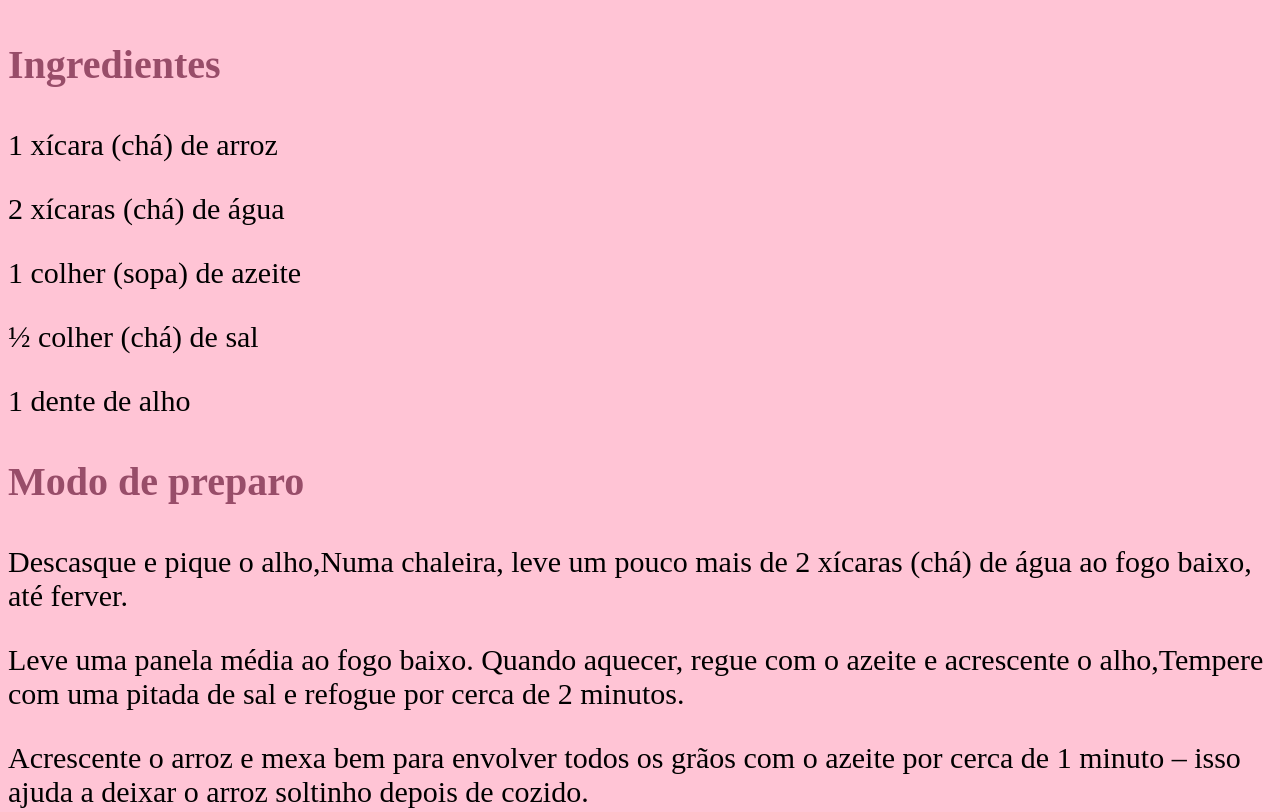
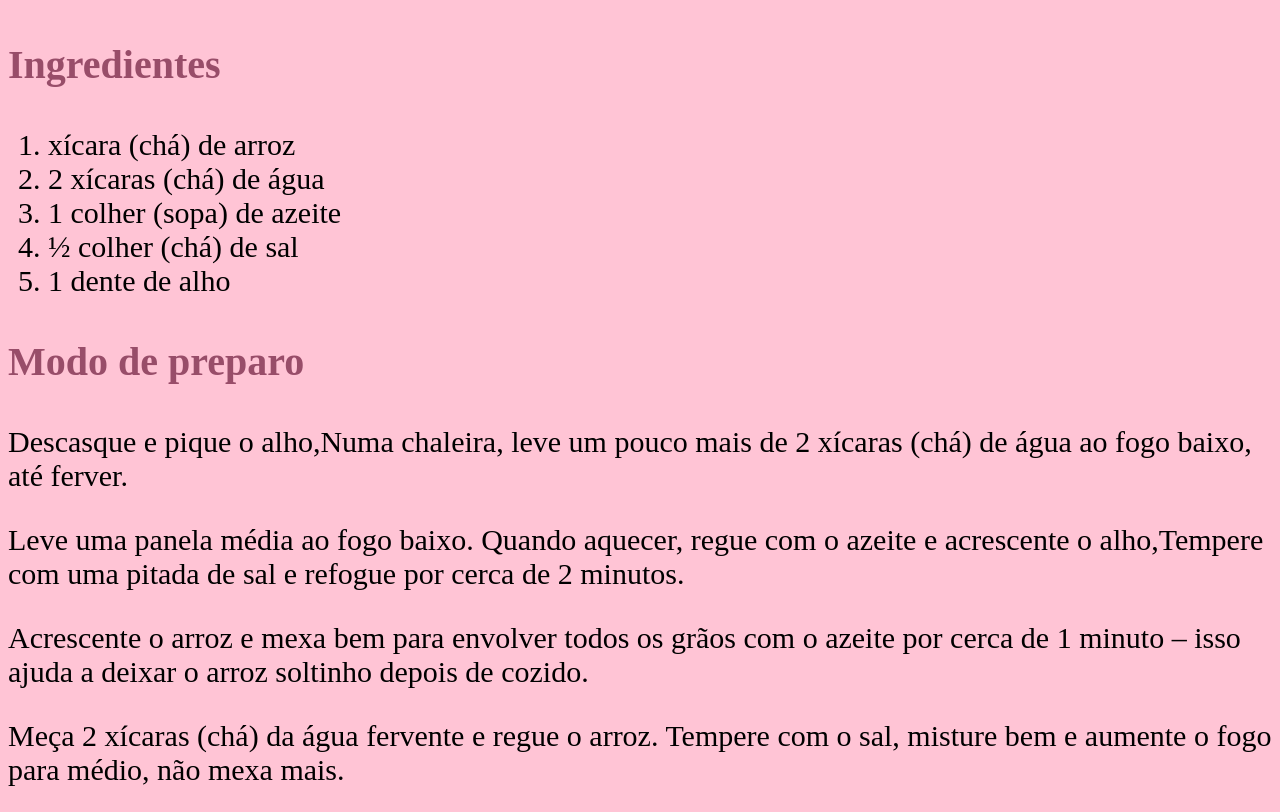
Before and after one commit to barbaramoorais/comidas-da-Ba-, a plain HTML site: page index.html in a window 1280 px wide. Shown: the part 1509-2321 px from the top of the page. Drawn offline with Linux system fonts and the light colour scheme.

Commit message:
comidas 05/09

```diff
--- a/index.html
+++ b/index.html
@@ -13,13 +13,13 @@
   <h2>Arroz branco</h2>
   <img src="arroz.jpg" alt="">
   <h3>Ingredientes</h3>
-  <p>1 xícara (chá) de arroz
-</p>
-<p>2 xícaras (chá) de água</p>
-<p>1 colher (sopa) de azeite</p>
-<p>½ colher (chá) de sal
-</p>
-<p>1 dente de alho</p>
+  <ol>
+    <li>xícara (chá) de arroz</li>
+    <li>2 xícaras (chá) de água</li>
+    <li>1 colher (sopa) de azeite</li>
+    <li>½ colher (chá) de sal</li>
+    <li>1 dente de alho</li>
+  </ol>
 <h3>Modo de preparo</h3>
 <p>Descasque e pique o alho,Numa chaleira, leve um pouco mais de 2 xícaras (chá) de água ao fogo baixo, até ferver.</p>
 <p>Leve uma panela média ao fogo baixo. Quando aquecer, regue com o azeite e acrescente o alho,Tempere com uma pitada de sal e refogue por cerca de 2 minutos.</p>
@@ -53,8 +53,11 @@
 <p>Não deixe fritar muito para que a carne não fique dura.</p>
 <h3>Molho</h3>
 <p>Depois de dourada, jogue todas as tirinhas de carne dentro da panela e mexa.</p>
-<p>Frite por 3 minutos e jogue na panela o creme de leite, catchup, extrato de tomate e mostarda.</p>
+<p>Frite por 3 minutos e jogue na panela o tomate, catchup, extrato de tomate e mostarda.</p>
 <p>Deixe ferver um pouco, sempre misturando.</p>
+<p>vai adicionando um pouco de agua para formar um molho, deixe engrossar</p>
+<p>quando o molho  der uma engrossada, adicione o creme de leite e mexa ate misturar bem<p>
+<p>desligue e fogo</p>
 <p>Sirva com arroz branco e batata palha.</p>
 <h2>Salada</h2>
 <h3>Ingredientes</h3>
```
